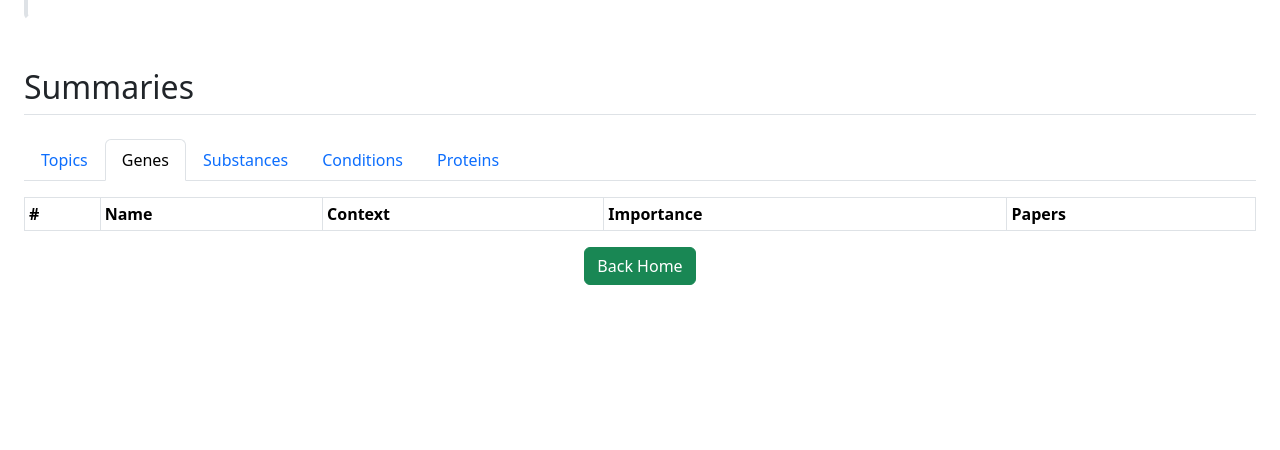
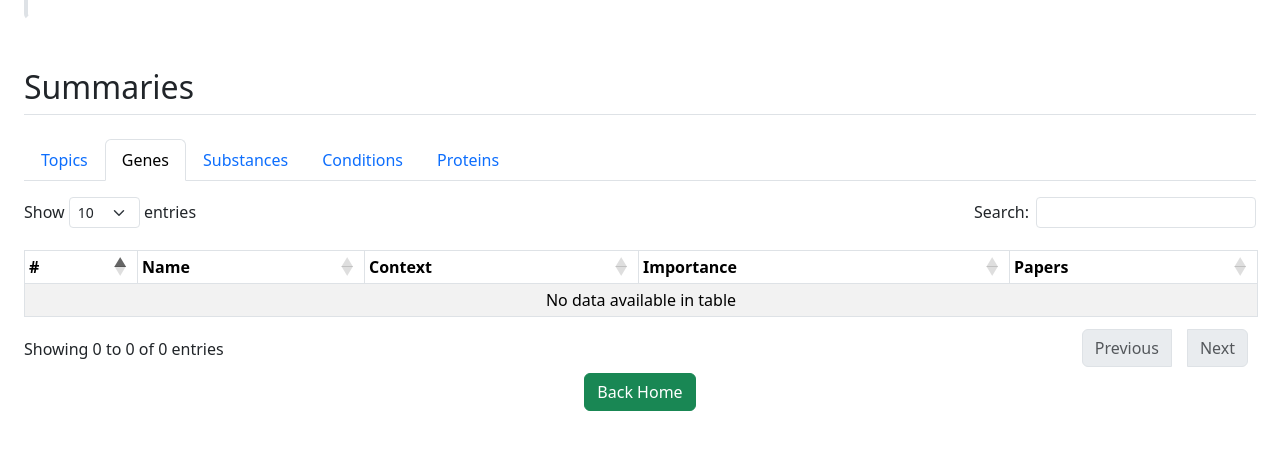
Before and after one commit to olegs/AIHKTN25-28, a Flask app: template templates/results.html in a window 1280 px wide, after a click on "Genes". Shown: the part 168-618 px from the top of the page. Run offline with Flask 3, Linux system fonts and the light colour scheme; the template is opened without the code that fills it, so the values that code supplies are empty; some libraries are stand-ins or nearby versions.

Commit message:
Pagination for tables

```diff
--- a/templates/results.html
+++ b/templates/results.html
@@ -7,8 +7,14 @@
     <meta http-equiv="Pragma" content="no-cache"/>
     <meta http-equiv="Expires" content="0"/>
     <title>Search Results - Google-powered PubTrends scientific navigator</title>
+    <!-- jQuery -->
+    <script src="https://code.jquery.com/jquery-3.6.0.min.js"></script>
     <!-- Bootstrap 5 JS Bundle with Popper -->
     <script src="https://cdn.jsdelivr.net/npm/bootstrap@5.3.0-alpha1/dist/js/bootstrap.bundle.min.js"></script>
+    <!-- DataTables CSS and JS -->
+    <link rel="stylesheet" type="text/css" href="https://cdn.datatables.net/1.11.5/css/dataTables.bootstrap5.min.css">
+    <script type="text/javascript" src="https://cdn.datatables.net/1.11.5/js/jquery.dataTables.min.js"></script>
+    <script type="text/javascript" src="https://cdn.datatables.net/1.11.5/js/dataTables.bootstrap5.min.js"></script>
     <!-- Bootstrap 5 CSS -->
     <link href="https://cdn.jsdelivr.net/npm/bootstrap@5.3.0-alpha1/dist/css/bootstrap.min.css" rel="stylesheet">
     <style>
@@ -26,12 +32,43 @@
         th {
             text-align: left;
         }
+
+        /* DataTables custom styling */
+        .dataTables_wrapper .dataTables_paginate .paginate_button {
+            padding: 0.25em 0.5em;
+        }
+        .dataTables_wrapper .dataTables_length,
+        .dataTables_wrapper .dataTables_filter {
+            margin-bottom: 1em;
+        }
     </style>
     <script>
         function toggleCollapse(id) {
             const x = document.getElementById(id);
             x.style.display = (x.style.display === "none") ? "block" : "none";
         }
+
+        $(document).ready(function() {
+            // Initialize DataTables for each table with pagination
+            const genesTable = $('#genes_summaries').DataTable({});
+            const substancesTable = $('#substances_summaries').DataTable({});
+            const conditionsTable = $('#conditions_summaries').DataTable({});
+            const proteinsTable = $('#proteins_summaries').DataTable({});
+
+            // Fix for DataTables when shown in Bootstrap tabs
+            $('button[data-bs-toggle="tab"]').on('shown.bs.tab', function (e) {
+                // Redraw the DataTable when its tab is shown to ensure proper layout
+                if ($(e.target).attr('id') === 'genes-tab') {
+                    genesTable.columns.adjust().draw();
+                } else if ($(e.target).attr('id') === 'substances-tab') {
+                    substancesTable.columns.adjust().draw();
+                } else if ($(e.target).attr('id') === 'conditions-tab') {
+                    conditionsTable.columns.adjust().draw();
+                } else if ($(e.target).attr('id') === 'proteins-tab') {
+                    proteinsTable.columns.adjust().draw();
+                }
+            });
+        });
     </script>
 </head>
 <body>
```
